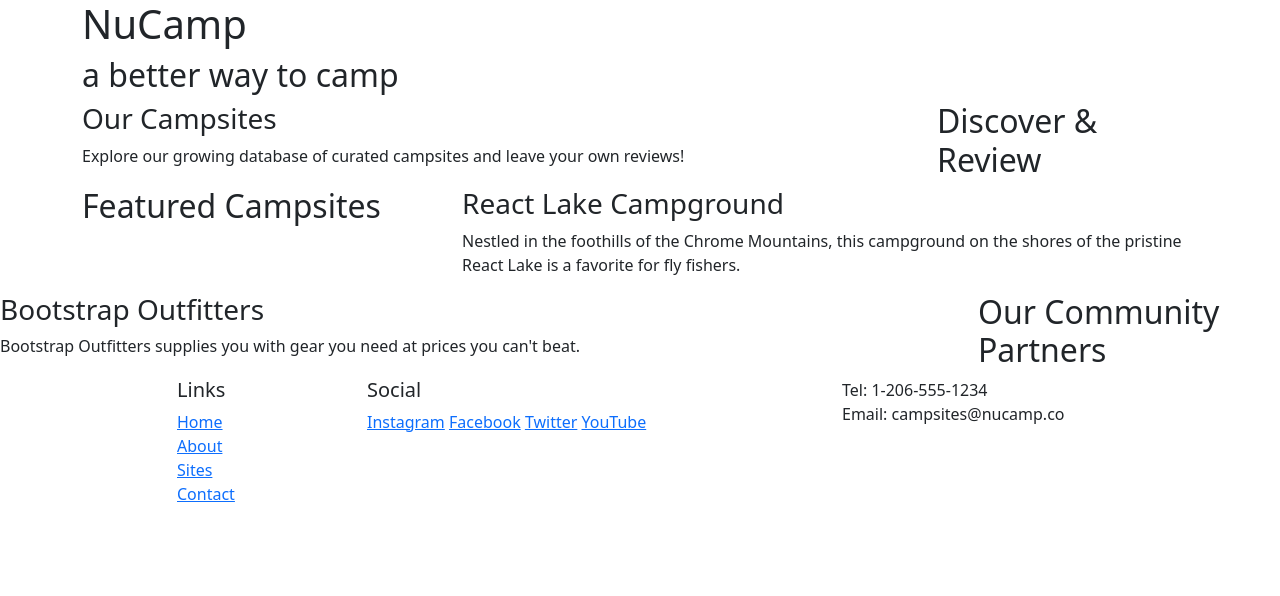
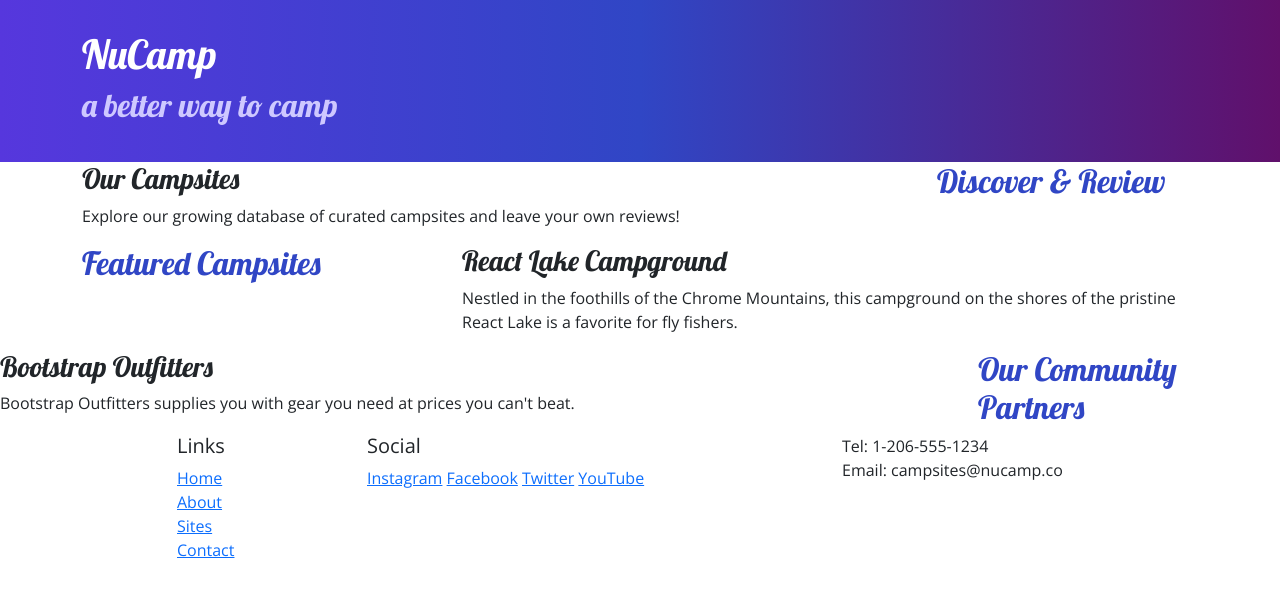
Before and after one commit to GuyEMathieu/nucampsites, a website: page index.html in a window 1280 px wide. Drawn offline with nearby package versions, Linux system fonts and the light colour scheme.

Commit message:
Update index.html

```diff
--- a/index.html
+++ b/index.html
@@ -8,7 +8,8 @@
 
         <!-- Bootstrap CSS -->
         <link rel="stylesheet" href="node_modules/bootstrap/dist/css/bootstrap.min.css" />
-
+        <link rel="stylesheet" href="https://fonts.googleapis.com/css?family=Lobster|Open+Sans" />
+        <link rel="stylesheet" href="css/style.css" />
         <title>NuCamp: A Better Way To Camp</title>
     </head>
 
```
